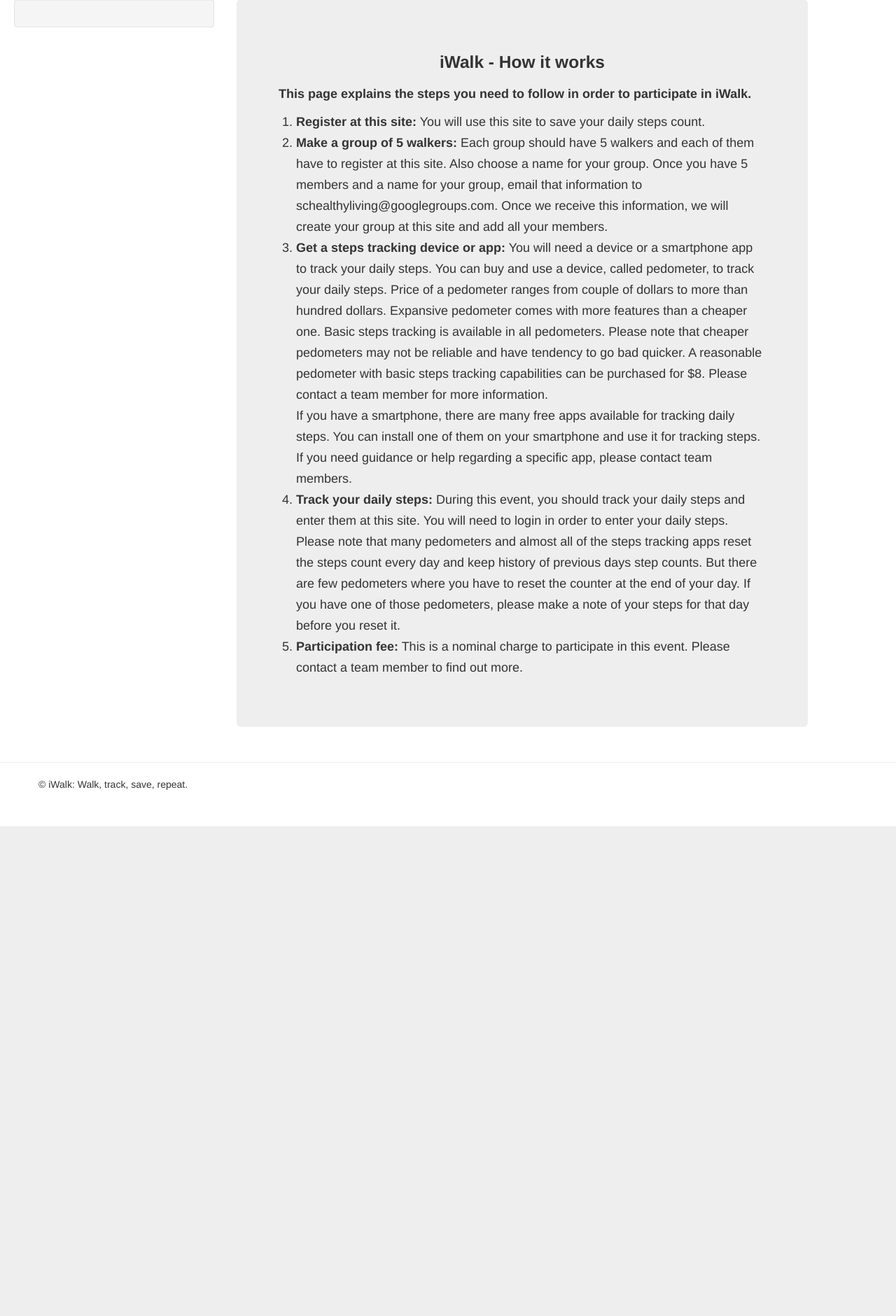
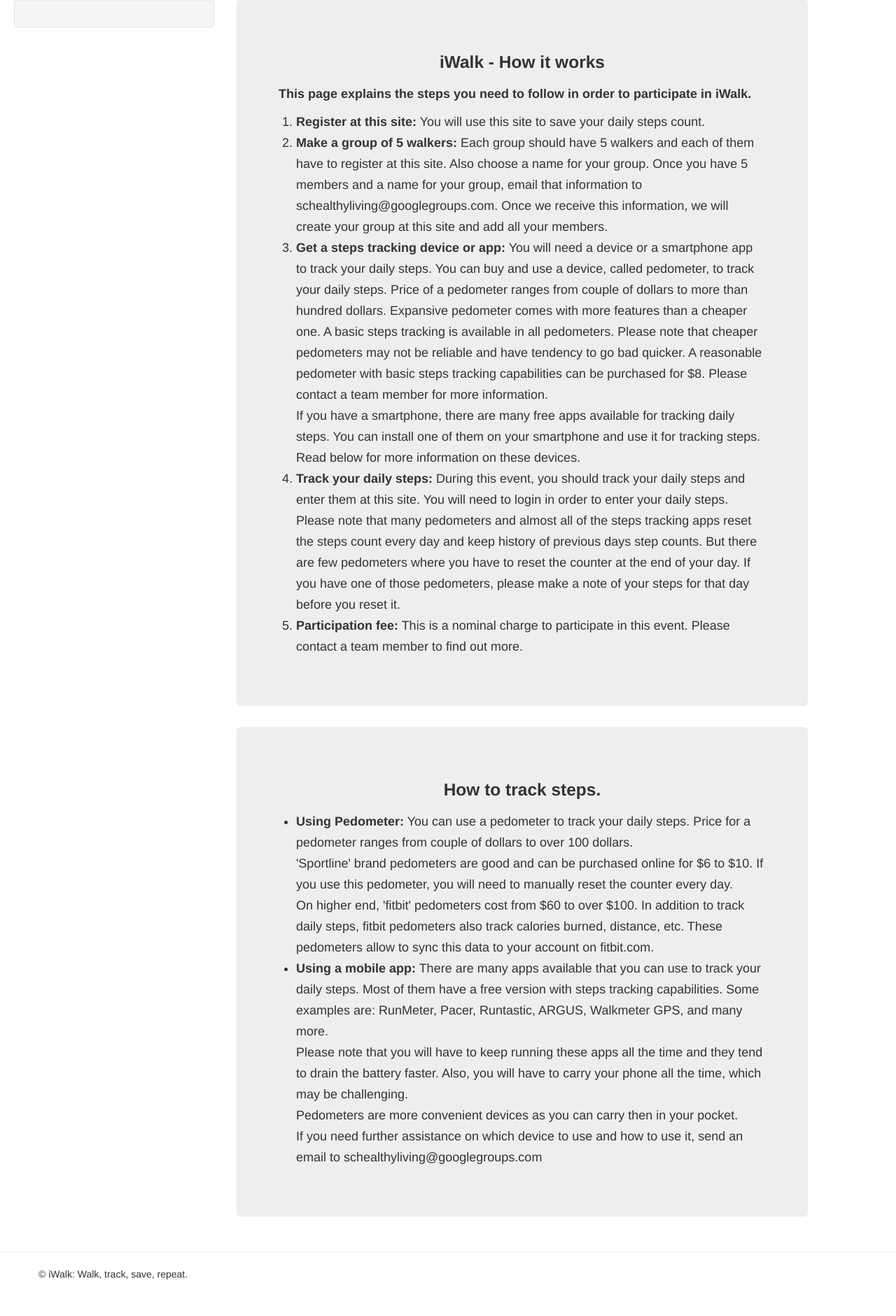
Before and after one commit to mnoorali/steps, a Django app: page /howitworks/ in a window 1280 px wide. Shown: the part 61-1942 px from the top of the page at 70% size. Before the commit the page ends 1242 px from the top, so only its background shows below. Run offline with Django 3.2, Linux system fonts and the light colour scheme; parts of the project's set-up code (start-up, migrations or seed data) failed here and were passed over; some libraries are stand-ins or nearby versions.

Commit message:
modified howitworks and index pages.

```diff
--- a/stepsapp/templates/enter_steps.html
+++ b/stepsapp/templates/enter_steps.html
@@ -60,7 +60,7 @@
       <center><strong>Your Status for Event: {{ event.eventname }}</strong></center>
       <tr class="success">
         <td>Your Total Steps: {{ steps_info.sum }} </td>
-        <td>Your Average: {{steps_info.avg|floatformat:0}} </td>
+        <td>Your Daily Average: {{steps_info.avg|floatformat:0}} </td>
       </tr>
       <tr class="success">
         <td>Your Group's Total Steps: {{ group_steps_info.sum }} </td>
--- a/stepsapp/templates/howitworks.html
+++ b/stepsapp/templates/howitworks.html
@@ -11,8 +11,8 @@
     <ol>
     	<li><b>Register at this site:</b> You will use this site to save your daily steps count. </li>
         <li><b>Make a group of 5 walkers:</b> Each group should have 5 walkers and each of them have to register at this site. Also choose a name for your group. Once you have 5 members and a name for your group, email that information to schealthyliving@googlegroups.com. Once we receive this information, we will create your group at this site and add all your members.
-        <li><b>Get a steps tracking device or app:</b> You will need a device or a smartphone app to track your daily steps. You can buy and use a device, called pedometer, to track your daily steps. Price of a pedometer ranges from couple of dollars to more than hundred dollars. Expansive pedometer comes with more features than a cheaper one. Basic steps tracking is available in all pedometers. Please note that cheaper pedometers may not be reliable and have tendency to go bad quicker. A reasonable pedometer with basic steps tracking capabilities can be purchased for $8. Please contact a team member for more information.</br>
-        If you have a smartphone, there are many free apps available for tracking daily steps. You can install one of them on your smartphone and use it for tracking steps. If you need guidance or help regarding a specific app, please contact team members.</li>
+        <li><b>Get a steps tracking device or app:</b> You will need a device or a smartphone app to track your daily steps. You can buy and use a device, called pedometer, to track your daily steps. Price of a pedometer ranges from couple of dollars to more than hundred dollars. Expansive pedometer comes with more features than a cheaper one. A basic steps tracking is available in all pedometers. Please note that cheaper pedometers may not be reliable and have tendency to go bad quicker. A reasonable pedometer with basic steps tracking capabilities can be purchased for $8. Please contact a team member for more information.</br>
+        If you have a smartphone, there are many free apps available for tracking daily steps. You can install one of them on your smartphone and use it for tracking steps. Read below for more information on these devices.</li>
         <li><b>Track your daily steps:</b> During this event, you should track your daily steps and enter them at this site. You will need to login in order to enter your daily steps.</br>
             Please note that many pedometers and almost all of the steps tracking apps reset the steps count every day and keep history of previous days step counts. But there are few pedometers where you have to reset the counter at the end of your day. If you have one of those pedometers, please make a note of your steps for that day before you reset it.</li>
         <li><b>Participation fee:</b> This is a nominal charge to participate in this event.
@@ -21,4 +21,15 @@
     </ol>
 </div>
 
+<div class="hero-unit">
+    <center><h3>How to track steps.</h3></center>
+    <ul>
+        <li><b>Using Pedometer:</b> You can use a pedometer to track your daily steps. Price for a pedometer ranges from couple of dollars to over 100 dollars.
+            <br>'Sportline' brand pedometers are good and can be purchased online for $6 to $10. If you use this pedometer, you will need to manually reset the counter every day.
+            <br>On higher end, 'fitbit' pedometers cost from $60 to over $100. In addition to track daily steps, fitbit pedometers also track calories burned, distance, etc. These pedometers allow to sync this data to your account on fitbit.com.
+        </il>
+        <li> <b>Using a mobile app:</b> There are many apps available that you can use to track your daily steps. Most of them have a free version with steps tracking capabilities. Some examples are: RunMeter, Pacer, Runtastic, ARGUS, Walkmeter GPS, and many more.
+            <br>Please note that you will have to keep running these apps all the time and they tend to drain the battery faster. Also, you will have to carry your phone all the time, which may be challenging. <br>Pedometers are more convenient devices as you can carry then in your pocket.
+            <p>If you need further assistance on which device to use and how to use it, send an email to schealthyliving@googlegroups.com
+</div>
 {% endblock %}
--- a/stepsproj/settings.py
+++ b/stepsproj/settings.py
@@ -68,7 +68,7 @@
 # URL that handles the media served from MEDIA_ROOT. Make sure to use a
 # trailing slash.
 # Examples: "http://example.com/media/", "http://media.example.com/"
-MEDIA_URL = ''
+MEDIA_URL = '/media/'
 
 # List of finder classes that know how to find static files in
 # various locations.
```
Also changed, not shown: stepsapp/templates/index.html (+6 -2 lines), stepsproj/media/walkies.jpeg (added).
